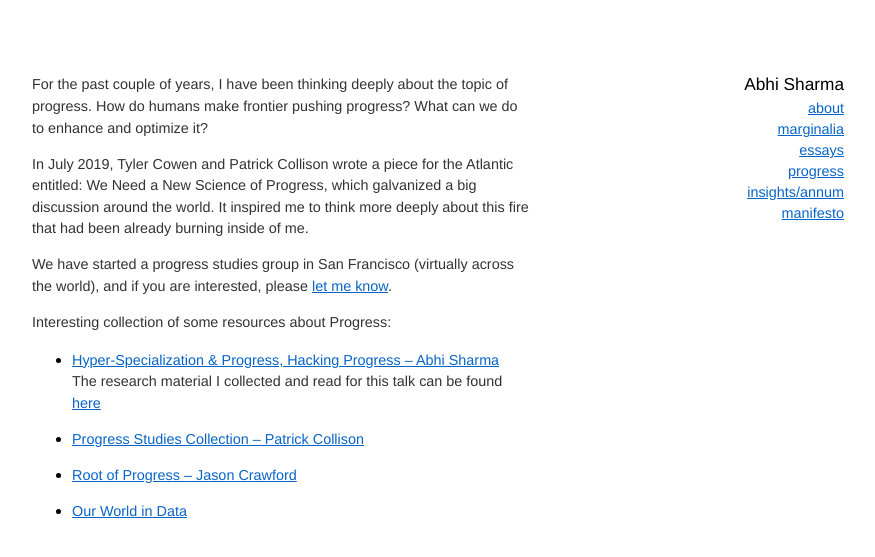
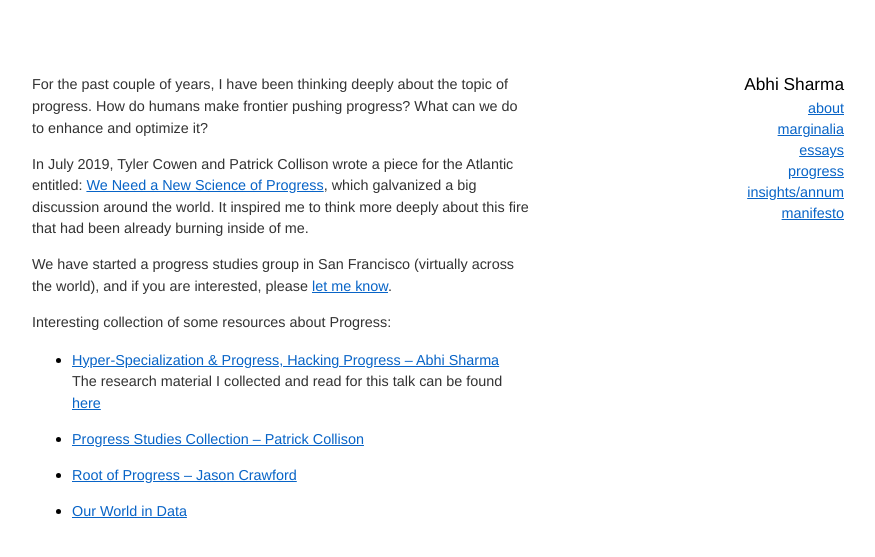
Before and after one commit to abhisharmab/abhisharmab.github.io, a Jekyll site: the page built from progress/index.md, in a window 1280 px wide. Shown: the top 557 px of the page, without its empty margins (192-1067 px from the left). Built offline with Jekyll 4.4.1, drawn with Linux system fonts in a browser that asks for light colours; some of the changed lines change nothing that is shown.

Commit message:
new updates

```diff
--- a/progress/index.md
+++ b/progress/index.md
@@ -5,7 +5,7 @@ title: Progress Studies
 
 For the past couple of years, I have been thinking deeply about the topic of progress. How do humans make frontier pushing progress? What can we do to enhance and optimize it?
 
-In July 2019, Tyler Cowen and Patrick Collison wrote a piece for the Atlantic entitled: We Need a New Science of Progress, which galvanized a big discussion around the world. It inspired me to think more deeply about this fire that had been already burning inside of me.
+In July 2019, Tyler Cowen and Patrick Collison wrote a piece for the Atlantic entitled: [We Need a New Science of Progress](https://www.theatlantic.com/science/archive/2019/07/we-need-new-science-progress/594946/), which galvanized a big discussion around the world. It inspired me to think more deeply about this fire that had been already burning inside of me.
 
 We have started a progress studies group in San Francisco (virtually across the world), and if you are interested, please [let me know](mailto:abhisharma.b@gmail.com).
 
```
